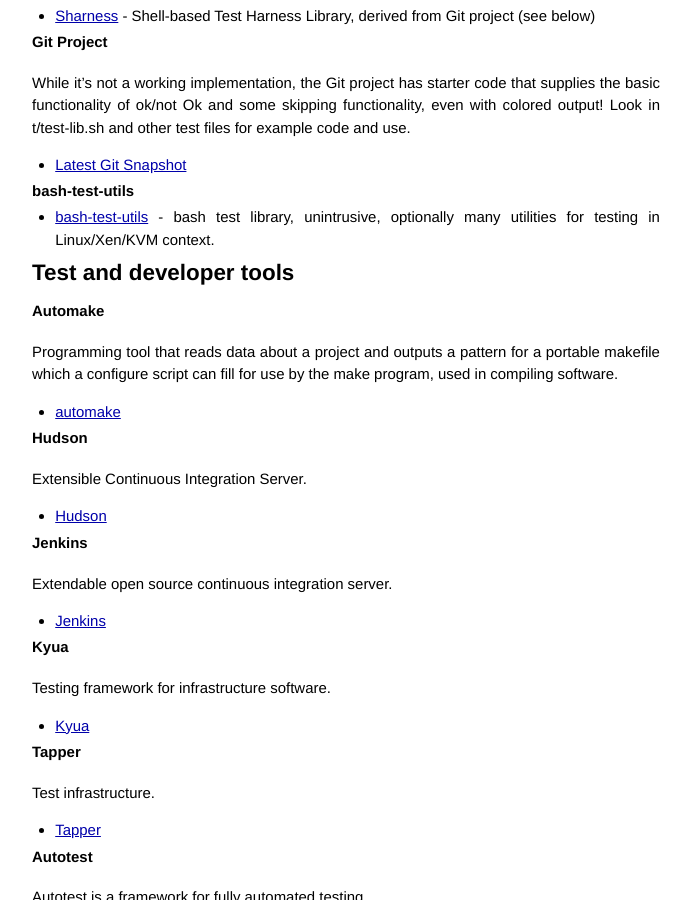
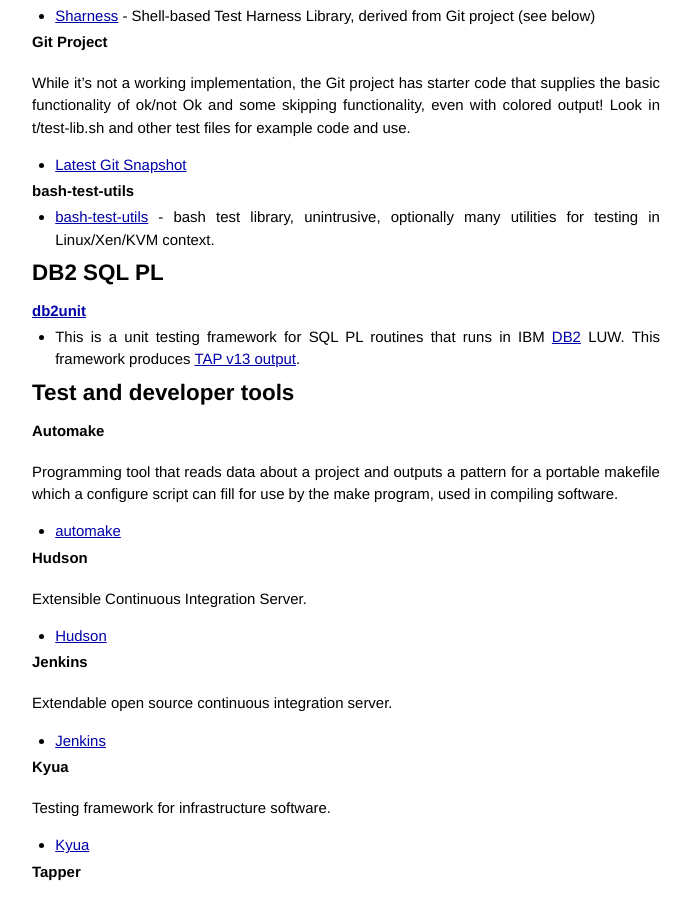
Before and after one commit to TestAnything/testanything.github.io, a Jekyll site: the page built from producers.md, in a window 1280 px wide and 900 px high, scrolled down 5807 px. Shown: the whole window, without its empty margins (294-985 px from the left). Built offline with Jekyll 4.4.1, drawn with Linux system fonts in a browser that asks for light colours; Markdown is read by kramdown in place of the engine named in the settings.

Commit message:
Including db2unit
A new testing framework for DB2 LUW that generated TAP output.

```diff
--- a/producers.md
+++ b/producers.md
@@ -273,6 +273,12 @@
 
 -    [bash-test-utils](https://github.com/tapper/Tapper-autoreport/blob/master/bash-test-utils) - bash test library, unintrusive, optionally many utilities for testing in Linux/Xen/KVM context.
 
+## DB2 SQL PL
+
+### [db2unit](https://angoca.github.io/db2unit/)
+
+- This is a unit testing framework for SQL PL routines that runs in IBM [DB2](www.ibm.com/software/data/db2/express-c/download.html) LUW. This framework produces [TAP v13 output](https://github.com/angoca/db2unit/wiki/TAP-report).
+
 ## Test and developer tools
 
 ### Automake
```
